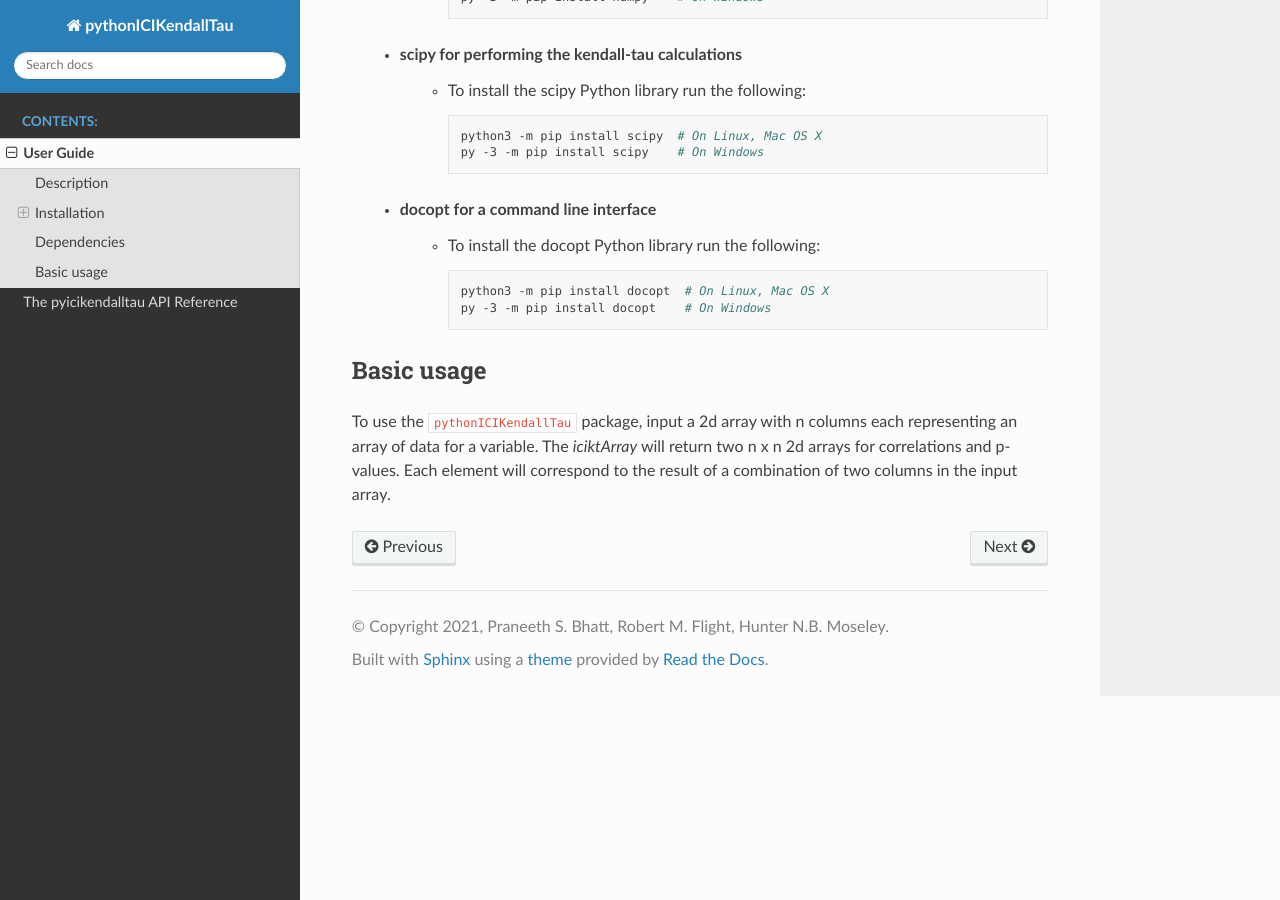
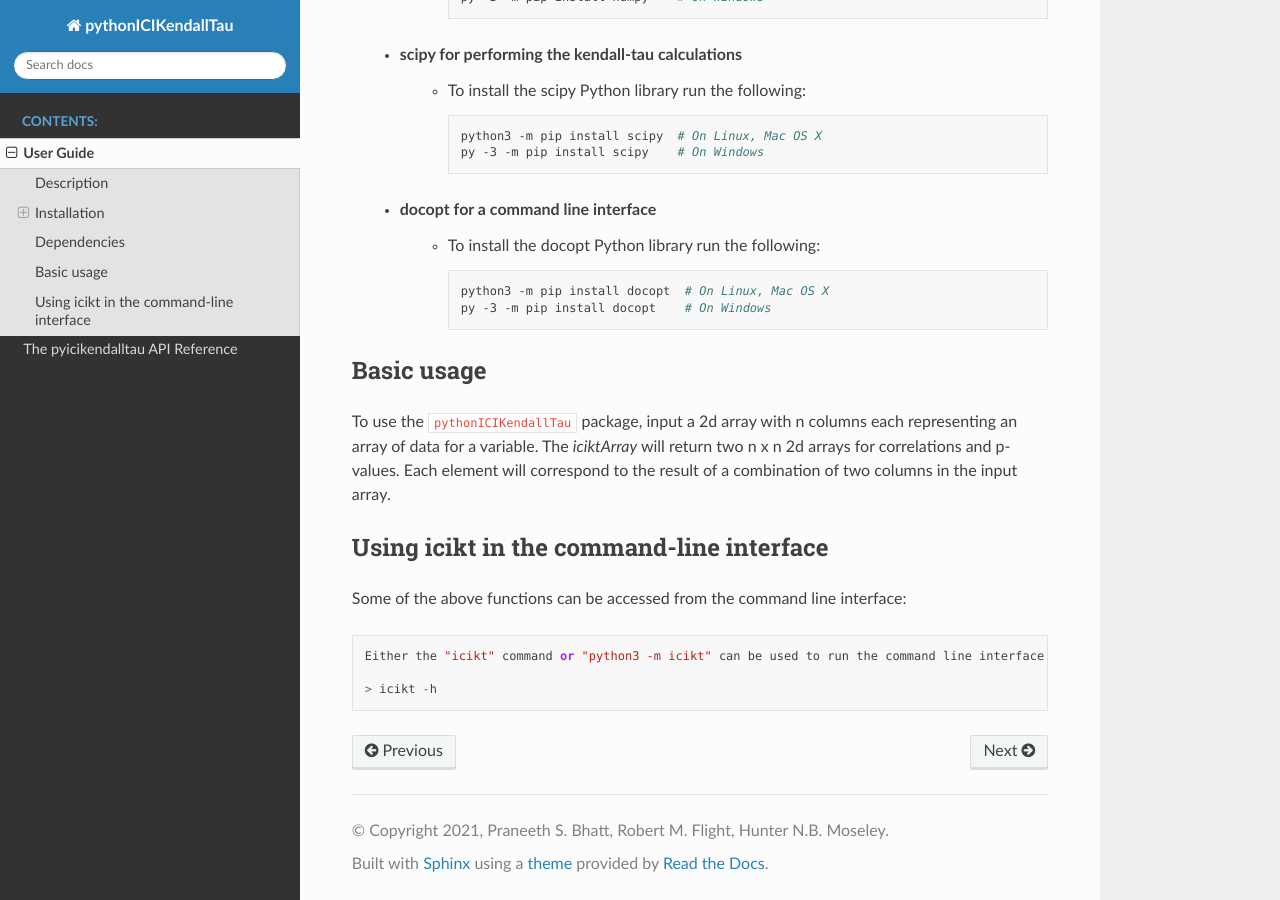
Before and after one commit to MoseleyBioinformaticsLab/icikt, a Sphinx documentation site: the page built from docs/guide.rst, in a window 1280 px wide and 900 px high, scrolled down 1297 px. Built offline with Sphinx 7.4.7 and the Read the Docs theme 2.0.0, drawn with Linux system fonts in a browser that asks for light colours.

Commit message:
Update guide.rst

```diff
--- a/docs/guide.rst
+++ b/docs/guide.rst
@@ -90,5 +90,15 @@ To use the ``pythonICIKendallTau`` package, input a 2d array with n columns each
 an array of data for a variable. The `iciktArray` will return two n x n 2d arrays for correlations and p-values.
 Each element will correspond to the result of a combination of two columns in the input array.
 
+Using icikt in the command-line interface
+-------------------------------------------
+
+Some of the above functions can be accessed from the command line interface::
+
+    Either the "icikt" command or "python3 -m icikt" can be used to run the command line interface.
+
+    > icikt -h
+
+
 
 .. _pip: https://pip.pypa.io/
```
